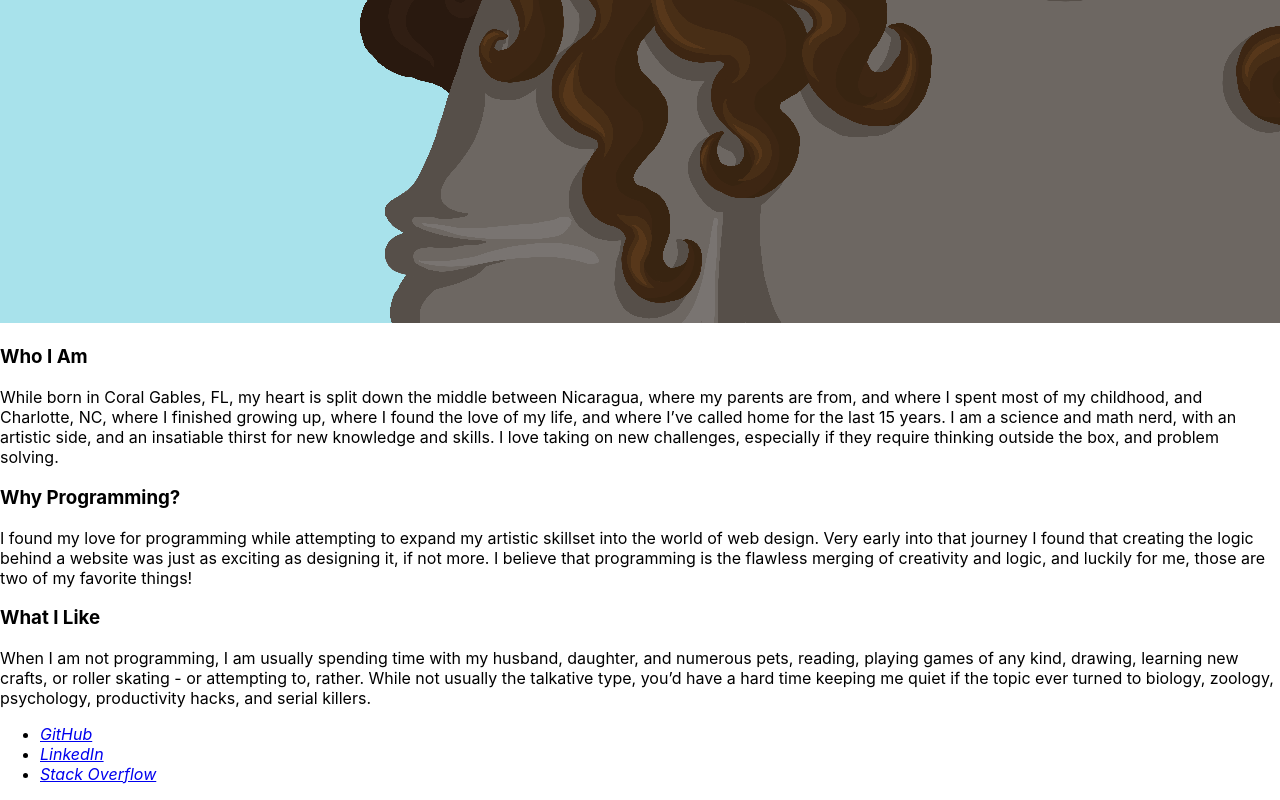
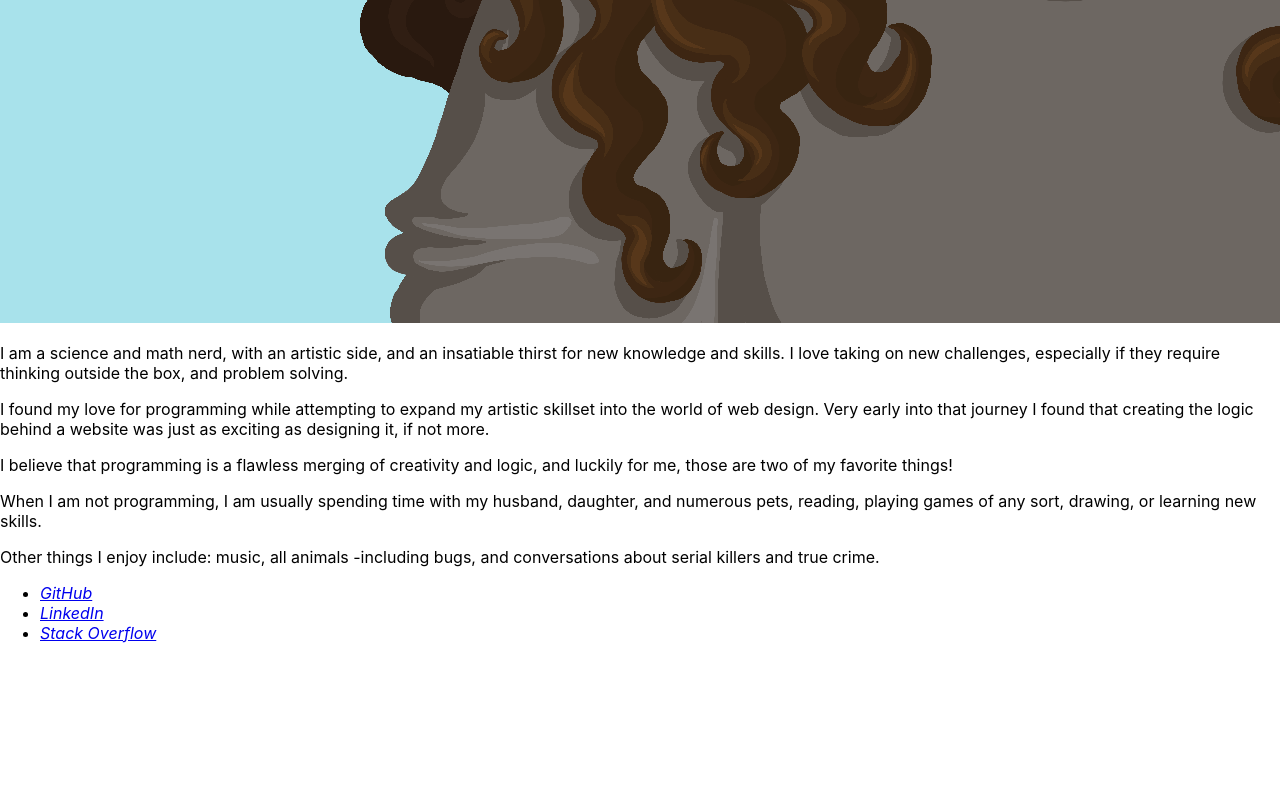
Before and after one commit to NicaVulcan/ccs-morales, a React (Create React App) app: page / in a window 1280 px wide. Shown: the part 1956-2756 px from the top of the page. After the commit the page ends 2615 px from the top, so only its background shows below. Built offline with nearby package versions, Linux system fonts and the light colour scheme.

Commit message:
update 'about me' section

```diff
--- a/package.json
+++ b/package.json
@@ -13,7 +13,7 @@
     "web-vitals": "^2.1.4"
   },
   "scripts": {
-    "start": "react-scripts start",
+    "start": "BROWSER=none react-scripts start",
     "build": "react-scripts build",
     "test": "react-scripts test",
     "eject": "react-scripts eject"
--- a/src/components/Main/About/index.js
+++ b/src/components/Main/About/index.js
@@ -10,22 +10,20 @@ function About() {
                 </div>
 
                 <div>
-                    <h3>Who I Am </h3>
                     <p>
-                        While born in Coral Gables, FL, my heart is split down the middle between Nicaragua, where my parents are from, and where I spent most of my childhood, and Charlotte, NC, where I finished growing up, where I found the love of my life, and where I’ve called home for the last 15 years.
                         I am a science and math nerd, with an artistic side, and an insatiable thirst for new knowledge and skills. I love taking on new challenges, especially if they require thinking outside the box, and problem solving.
                     </p>
-
-                    <h3>Why Programming?</h3>
                     <p>
                         I found my love for programming while attempting to expand my artistic skillset into the world of web design. Very early into that journey I found that creating the logic behind a website was just as exciting as designing it, if not more.
-                        I believe that programming is the flawless merging of creativity and logic, and luckily for me, those are two of my favorite things!
                     </p>
-
-                    <h3>What I Like</h3>
                     <p>
-                        When I am not programming, I am usually spending time with my husband, daughter, and numerous pets, reading, playing games of any kind, drawing, learning new crafts, or roller skating - or attempting to, rather.
-                        While not usually the talkative type, you’d have a hard time keeping me quiet if the topic ever turned to biology, zoology, psychology, productivity hacks, and serial killers.
+                        I believe that programming is a flawless merging of creativity and logic, and luckily for me, those are two of my favorite things!
+                    </p>
+                    <p>
+                        When I am not programming, I am usually spending time with my husband, daughter, and numerous pets, reading, playing games of any sort, drawing, or learning new skills.
+                    </p>
+                    <p>
+                        Other things I enjoy include: music, all animals -including bugs, and conversations about serial killers and true crime.
                     </p>
                 </div>
             </div>
```
